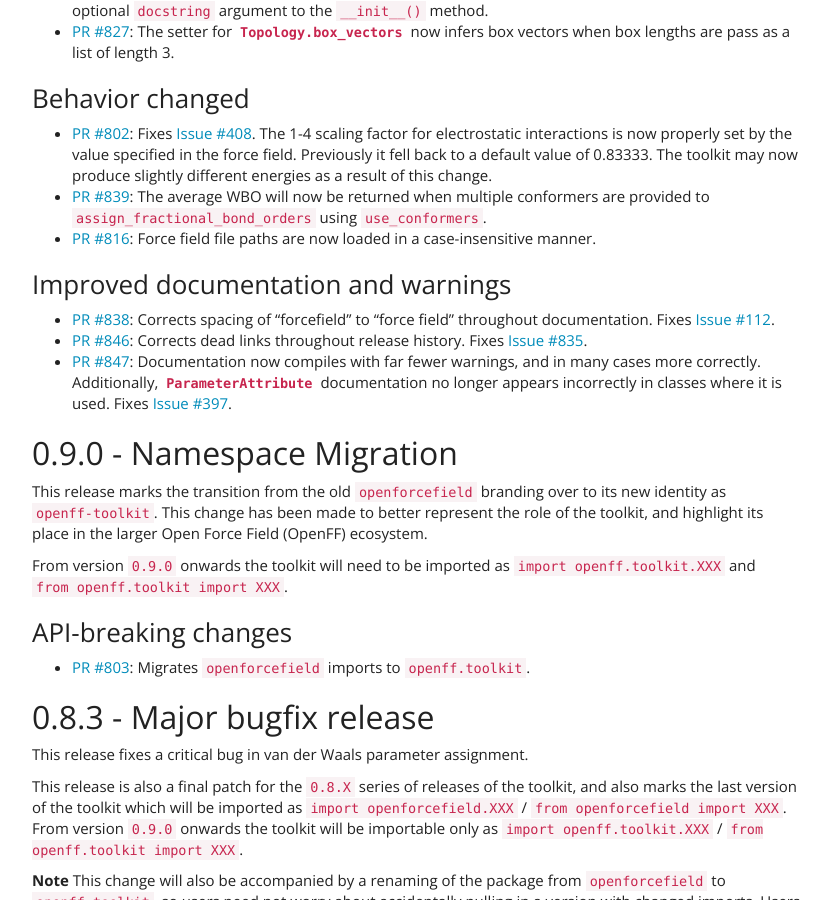
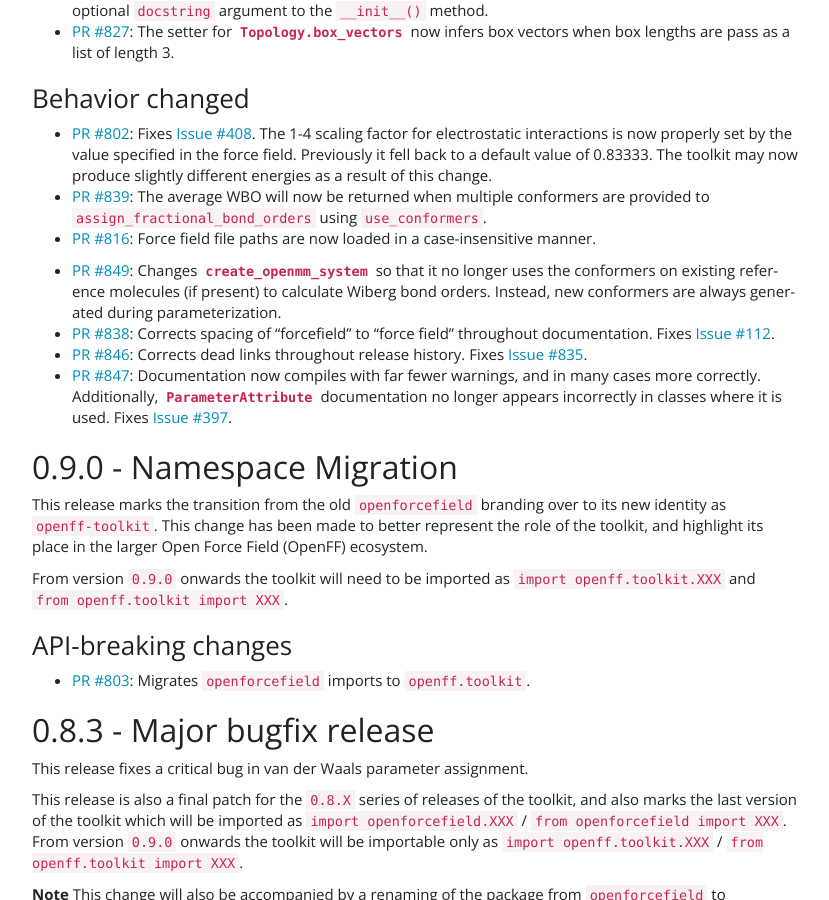
Before and after one commit to openforcefield/openff-toolkit, a Sphinx documentation site: the page built from docs/releasehistory.rst, in a window 1280 px wide and 900 px high, scrolled down 646 px. Shown: the whole window, without its empty margins (38-867 px from the left). Built offline with Sphinx 7.4.7, drawn with Linux system fonts in a browser that asks for light colours.

Commit message:
Fix conflicts

```diff
--- a/docs/releasehistory.rst
+++ b/docs/releasehistory.rst
@@ -51,8 +51,14 @@
 - `PR #816 <https://github.com/openforcefield/openforcefield/pull/816>`_: Force field file paths
   are now loaded in a case-insensitive manner.
 
-Improved documentation and warnings
-"""""""""""""""""""""""""""""""""""
+
+=======
+Bugfixes
+""""""""
+- `PR #849 <https://github.com/openforcefield/openforcefield/pull/849>`_: Changes
+  :py:meth:`create_openmm_system <openff.toolkit.typing.engines.smirnoff.ForceField.create_openmm_system>` so
+  that it no longer uses the conformers on existing reference molecules (if present) to calculate Wiberg
+  bond orders. Instead, new conformers are always generated during parameterization.
 - `PR #838 <https://github.com/openforcefield/openforcefield/pull/838>`_: Corrects spacing of "forcefield" to "force
   field" throughout documentation. Fixes `Issue #112 <https://github.com/openforcefield/openforcefield/issues/112>`_.
 - `PR #846 <https://github.com/openforcefield/openff-toolkit/pull/846>`_: Corrects dead links throughout release history.
```
